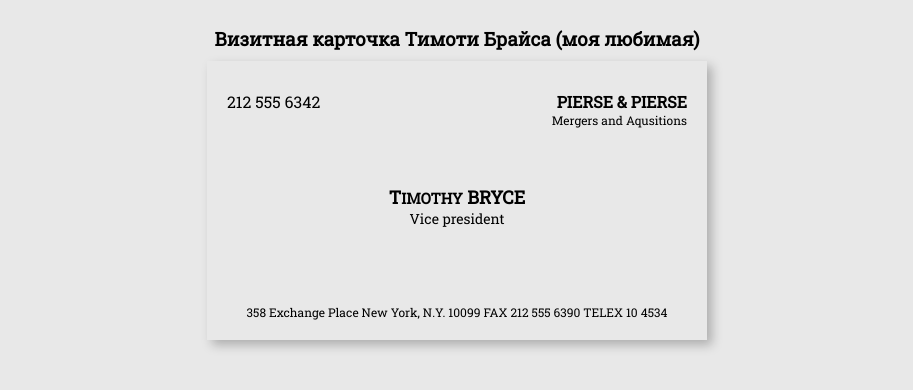
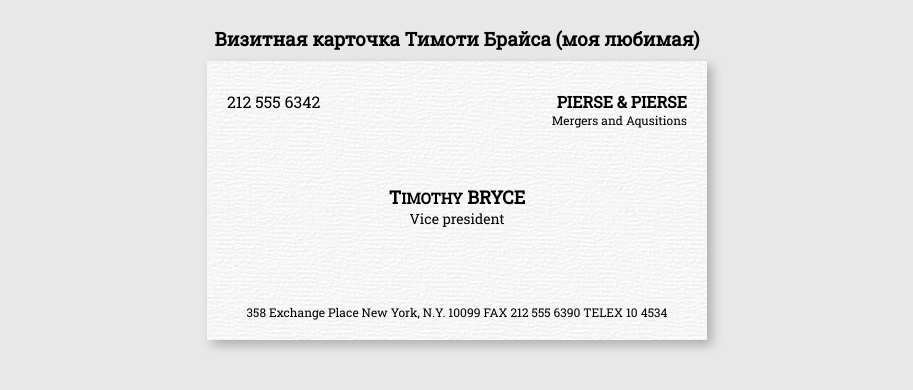
Before and after one commit to YaRockstar/university-practies, a plain HTML site: page index.html in a window 1280 px wide. Shown: the part 4387-4777 px from the top of the page, without its empty margins (183-1096 px from the left). Drawn offline with Linux system fonts and the light colour scheme; the site is published under a folder, as on GitHub Pages, so addresses that start at the root find nothing.

Commit message:
Update style.css

```diff
--- a/styles/style.css
+++ b/styles/style.css
@@ -7,7 +7,7 @@
 
 body {
     background-color: #E8E8E8;
-    background-image: url("/images/patrick.png");
+    background-image: url("../images/patrick.png");
     background-repeat: no-repeat;
     font-size: 16px;
     font-weight: normal;
@@ -59,7 +59,7 @@ body {
 }
 
 .movie-info-wrap:hover {
-    background-image: url("/images/blood.webp");
+    background-image: url(.."/images/blood.webp");
 }
 
 .movie-info-wrap p, h3 {
@@ -150,7 +150,7 @@ video {
     margin: inherit;
     padding: 30px 20px 20px;
     box-shadow: 5px 5px 10px rgba(0 0 0 / 25%);
-    background-image: url("/images/business-card-bg.jpg");
+    background-image: url("../images/business-card-bg.jpg");
     transition: transform 0.2s;
 }
 
```
